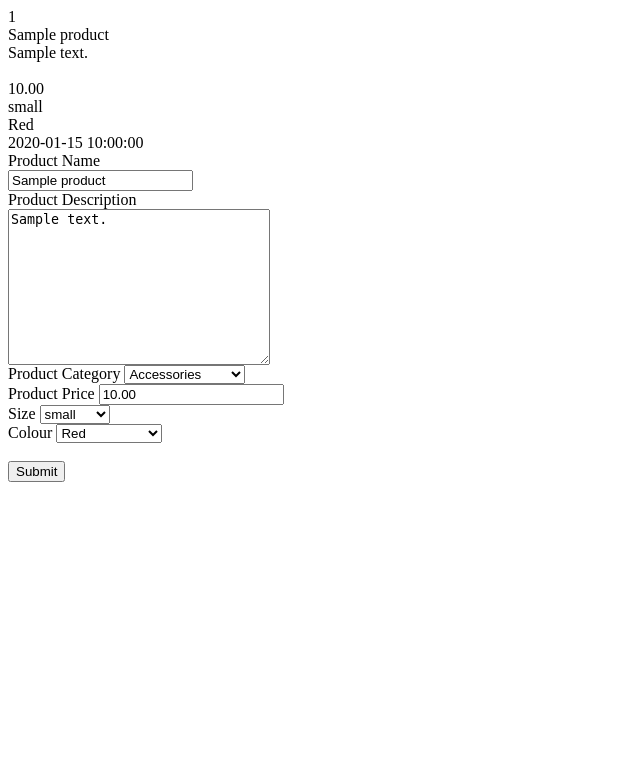
After one commit to shantel2/Dias-Design, a PHP site: page /menu_manager_update_page.php?prod_id=1 in a window 1280 px wide. The commit adds this page. Shown: the top 783 px of the page, without its empty margins (0-640 px from the left). Run offline with PHP 8.4, Linux system fonts and the light colour scheme; tables that the repository leaves empty hold one stand-in row (values such as "Sample post").

Commit message:
Completed  the prototype of the menu manager module. it allows the add, delete and update product functionality

```diff
--- /dev/null
+++ b/Menu Manger/menu_manager_update_page.php
@@ -0,0 +1,93 @@
+<!--  -->
+<!-- WRAP ALL OF  THE BELOW IN A SESSION AUTHENTICATION -->
+<!--  -->
+
+
+<?php
+ini_set('display_errors', 'On');
+error_reporting(E_ALL | E_STRICT);
+?>
+
+<?php
+$product_ID = filter_var($_GET['prod_id'],FILTER_SANITIZE_NUMBER_INT);
+?>
+
+<?php
+require('root_credentials.php');
+?>
+
+<?php
+  $sql = "SELECT * FROM Products WHERE ProductID = $product_ID;";
+  $fetch = $conn ->query($sql);
+  $product_info = $fetch->fetchAll(PDO::FETCH_ASSOC);
+  // var_dump($product_info);
+  // echo $product_info[0][0];
+  $array_info = array();
+  foreach($product_info as $row){
+    foreach($row as $innerrow){
+      array_push($array_info,$innerrow);
+      echo $innerrow."<br>";
+    }
+  }
+  $product_ID=$array_info[0];
+  $name=$array_info[1];
+$description=$array_info[2];
+$category=$array_info[3];
+$price=$array_info[4];
+$size=$array_info[5];
+$color=$array_info[6];
+?>
+
+<head>
+    <meta charset="UTF-8">
+    <meta http-equiv="X-UA-Compatible" content="IE=edge">
+    <meta name="viewport" content="width=device-width, initial-scale=1.0">
+    <title>Edit product</title>
+</head>
+<body>
+
+    <form action="menu_manger_update_service.php" method="POST">
+        <label for="title">Product Name</label><br>
+        <input type="text" id="title" name="title" value="<?=$name?>"><br>
+
+        <label for="description">Product Description</label><br>
+        <textarea name="description" id="description" rows="10" cols="30" ><?=$description?>
+        </textarea><br>
+
+
+        <label for="type">Product Category</label>
+        <select name="type" id="type" value="Tops">
+          <option <?php if($category == 'Accessories'){echo("selected ");}?> value="Accessories">Accessories</option>
+          <option <?php if($category == 'Tops'){echo("selected ");}?> value="Tops">Tops</option>
+          <option <?php if($category == 'Bikini & Coverup'){echo("selected ");}?>value="Bikini & Coverup">Bikini & Coverup</option>
+        </select><br>
+
+        <label for="price">Product Price</label>
+        <input type="text" id="price" name="price" value="<?=$price?>"><br>
+
+        <label for="size">Size</label>
+        <select name="size" id="size">
+          <option <?php if($size == 'small'){echo("selected ");}?> value="small">small</option>
+          <option <?php if($size == 'medium'){echo("selected ");}?> value="medium">medium</option>
+          <option <?php if($size == 'large'){echo("selected ");}?> value="large">large</option>
+        </select><br>
+
+
+        <label for="colour">Colour</label>
+        <select name="colour" id="colour">
+          <option <?php if($color == 'Red'){echo("selected ");}?> value="Red">Red</option>
+          <option <?php if($color == 'Green'){echo("selected ");}?> value="Green">Green</option>
+          <option <?php if($color == 'Blue'){echo("selected ");}?> value="Blue">Blue</option>
+          <option <?php if($color == 'Purple'){echo("selected ");}?> value="Purple">Purple</option>
+          <option <?php if($color == 'Orange'){echo("selected ");}?> value="Orange">Orange</option>
+          <option <?php if($color == 'Yellow'){echo("selected ");}?> value="Yellow">Yellow</option>
+          <option <?php if($color == 'Multi-coloured'){echo("selected ");}?> value="Multi-coloured">Multi-coloured</option>
+        </select><br><br>
+
+        <input type="hidden" name="product_ID" value="<?=$product_ID?>">
+
+      <input type="submit" value="Submit">
+
+    </form>
+
+</body>
--- a/Menu Manger/menu_manger_add.php
+++ b/Menu Manger/menu_manger_add.php
@@ -27,8 +27,6 @@ require('root_credentials.php');
 
 
 <?php
-    $conn = new PDO("mysql:host=$host;dbname=$db;charset=utf8mb4", $username, $password);
-
     if(!isset($product_name) || !isset($description) || !isset($type) || !isset($price) || !isset($size) || !isset($colour))
         {
             echo "<H2> A required field is missing from the product submission</H2>";
@@ -44,7 +42,7 @@ require('root_credentials.php');
             }
 
             else {
-                echo "Error: " . $sql . "<br>" . $conn->error;
+                echo "<h3>An Error has occured, Item not Added<h3>";
             }
 
         }
--- a/Menu Manger/root_credentials.php
+++ b/Menu Manger/root_credentials.php
@@ -4,4 +4,7 @@
     $password = 'admin_root';
     $db = 'ecommerce';
 
+    $conn = new PDO("mysql:host=$host;dbname=$db;charset=utf8mb4", $username, $password);
+
+
 ?>
```
Also changed, not shown: Menu Manger/del_or_edit_product.php (added, +62 -0 lines), Menu Manger/edit_or_del.js (added, +81 -0 lines), Menu Manger/menu_manager_remove.php (+20 -3 lines), Menu Manger/menu_manger_update_service.php (added, +56 -0 lines).
